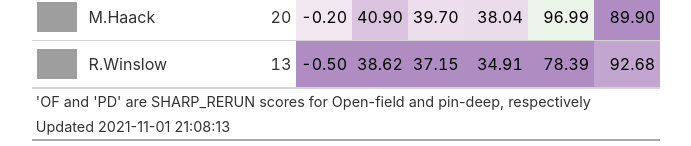
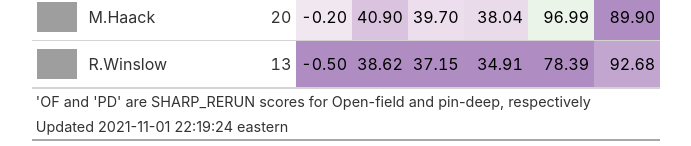
Before and after one commit to Puntalytics/Puntalytics.github.io, a Jekyll site: the page tables/latest.html, which Jekyll copies as it is, in a window 1280 px wide. Shown: the part 1562-1708 px from the top of the page, without its empty margins (294-985 px from the left). Built offline with Jekyll 4.4.1, drawn with Linux system fonts in a browser that asks for light colours; grey boxes are pictures that could not be loaded.

Commit message:
Update latest table

```diff
--- a/tables/latest.html
+++ b/tables/latest.html
@@ -5,12 +5,12 @@
 
 </head>
 <body>
-<div id="hhlzyluqoo" style="overflow-x:auto;overflow-y:auto;width:auto;height:auto;">
+<div id="vttuxkqyzw" style="overflow-x:auto;overflow-y:auto;width:auto;height:auto;">
   <style>html {
   font-family: -apple-system, BlinkMacSystemFont, 'Segoe UI', Roboto, Oxygen, Ubuntu, Cantarell, 'Helvetica Neue', 'Fira Sans', 'Droid Sans', Arial, sans-serif;
 }
 
-#hhlzyluqoo .gt_table {
+#vttuxkqyzw .gt_table {
   display: table;
   border-collapse: collapse;
   margin-left: auto;
@@ -35,7 +35,7 @@
   border-left-color: #D3D3D3;
 }
 
-#hhlzyluqoo .gt_heading {
+#vttuxkqyzw .gt_heading {
   background-color: #FFFFFF;
   text-align: center;
   border-bottom-color: #FFFFFF;
@@ -47,7 +47,7 @@
   border-right-color: #D3D3D3;
 }
 
-#hhlzyluqoo .gt_title {
+#vttuxkqyzw .gt_title {
   color: #333333;
   font-size: 125%;
   font-weight: initial;
@@ -57,7 +57,7 @@
   border-bottom-width: 0;
 }
 
-#hhlzyluqoo .gt_subtitle {
+#vttuxkqyzw .gt_subtitle {
   color: #333333;
   font-size: 85%;
   font-weight: initial;
@@ -67,13 +67,13 @@
   border-top-width: 0;
 }
 
-#hhlzyluqoo .gt_bottom_border {
+#vttuxkqyzw .gt_bottom_border {
   border-bottom-style: solid;
   border-bottom-width: 2px;
   border-bottom-color: #D3D3D3;
 }
 
-#hhlzyluqoo .gt_col_headings {
+#vttuxkqyzw .gt_col_headings {
   border-top-style: solid;
   border-top-width: 2px;
   border-top-color: #D3D3D3;
@@ -88,7 +88,7 @@
   border-right-color: #D3D3D3;
 }
 
-#hhlzyluqoo .gt_col_heading {
+#vttuxkqyzw .gt_col_heading {
   color: #333333;
   background-color: #FFFFFF;
   font-size: 100%;
@@ -108,7 +108,7 @@
   overflow-x: hidden;
 }
 
-#hhlzyluqoo .gt_column_spanner_outer {
+#vttuxkqyzw .gt_column_spanner_outer {
   color: #333333;
   background-color: #FFFFFF;
   font-size: 100%;
@@ -120,15 +120,15 @@
   padding-right: 4px;
 }
 
-#hhlzyluqoo .gt_column_spanner_outer:first-child {
+#vttuxkqyzw .gt_column_spanner_outer:first-child {
   padding-left: 0;
 }
 
-#hhlzyluqoo .gt_column_spanner_outer:last-child {
+#vttuxkqyzw .gt_column_spanner_outer:last-child {
   padding-right: 0;
 }
 
-#hhlzyluqoo .gt_column_spanner {
+#vttuxkqyzw .gt_column_spanner {
   border-bottom-style: solid;
   border-bottom-width: 2px;
   border-bottom-color: #D3D3D3;
@@ -140,7 +140,7 @@
   width: 100%;
 }
 
-#hhlzyluqoo .gt_group_heading {
+#vttuxkqyzw .gt_group_heading {
   padding: 8px;
   color: #333333;
   background-color: #FFFFFF;
@@ -162,7 +162,7 @@
   vertical-align: middle;
 }
 
-#hhlzyluqoo .gt_empty_group_heading {
+#vttuxkqyzw .gt_empty_group_heading {
   padding: 0.5px;
   color: #333333;
   background-color: #FFFFFF;
@@ -177,15 +177,15 @@
   vertical-align: middle;
 }
 
-#hhlzyluqoo .gt_from_md > :first-child {
+#vttuxkqyzw .gt_from_md > :first-child {
   margin-top: 0;
 }
 
-#hhlzyluqoo .gt_from_md > :last-child {
+#vttuxkqyzw .gt_from_md > :last-child {
   margin-bottom: 0;
 }
 
-#hhlzyluqoo .gt_row {
+#vttuxkqyzw .gt_row {
   padding-top: 8px;
   padding-bottom: 8px;
   padding-left: 5px;
@@ -204,7 +204,7 @@
   overflow-x: hidden;
 }
 
-#hhlzyluqoo .gt_stub {
+#vttuxkqyzw .gt_stub {
   color: #333333;
   background-color: #FFFFFF;
   font-size: 100%;
@@ -216,7 +216,7 @@
   padding-left: 12px;
 }
 
-#hhlzyluqoo .gt_summary_row {
+#vttuxkqyzw .gt_summary_row {
   color: #333333;
   background-color: #FFFFFF;
   text-transform: inherit;
@@ -226,7 +226,7 @@
   padding-right: 5px;
 }
 
-#hhlzyluqoo .gt_first_summary_row {
+#vttuxkqyzw .gt_first_summary_row {
   padding-top: 8px;
   padding-bottom: 8px;
   padding-left: 5px;
@@ -236,7 +236,7 @@
   border-top-color: #D3D3D3;
 }
 
-#hhlzyluqoo .gt_grand_summary_row {
+#vttuxkqyzw .gt_grand_summary_row {
   color: #333333;
   background-color: #FFFFFF;
   text-transform: inherit;
@@ -246,7 +246,7 @@
   padding-right: 5px;
 }
 
-#hhlzyluqoo .gt_first_grand_summary_row {
+#vttuxkqyzw .gt_first_grand_summary_row {
   padding-top: 8px;
   padding-bottom: 8px;
   padding-left: 5px;
@@ -256,11 +256,11 @@
   border-top-color: #D3D3D3;
 }
 
-#hhlzyluqoo .gt_striped {
+#vttuxkqyzw .gt_striped {
   background-color: rgba(128, 128, 128, 0.05);
 }
 
-#hhlzyluqoo .gt_table_body {
+#vttuxkqyzw .gt_table_body {
   border-top-style: solid;
   border-top-width: 2px;
   border-top-color: #D3D3D3;
@@ -269,7 +269,7 @@
   border-bottom-color: #D3D3D3;
 }
 
-#hhlzyluqoo .gt_footnotes {
+#vttuxkqyzw .gt_footnotes {
   color: #333333;
   background-color: #FFFFFF;
   border-bottom-style: none;
@@ -283,13 +283,13 @@
   border-right-color: #D3D3D3;
 }
 
-#hhlzyluqoo .gt_footnote {
+#vttuxkqyzw .gt_footnote {
   margin: 0px;
   font-size: 90%;
   padding: 4px;
 }
 
-#hhlzyluqoo .gt_sourcenotes {
+#vttuxkqyzw .gt_sourcenotes {
   color: #333333;
   background-color: #FFFFFF;
   border-bottom-style: none;
@@ -303,41 +303,41 @@
   border-right-color: #D3D3D3;
 }
 
-#hhlzyluqoo .gt_sourcenote {
+#vttuxkqyzw .gt_sourcenote {
   font-size: 90%;
   padding: 4px;
 }
 
-#hhlzyluqoo .gt_left {
+#vttuxkqyzw .gt_left {
   text-align: left;
 }
 
-#hhlzyluqoo .gt_center {
+#vttuxkqyzw .gt_center {
   text-align: center;
 }
 
-#hhlzyluqoo .gt_right {
+#vttuxkqyzw .gt_right {
   text-align: right;
   font-variant-numeric: tabular-nums;
 }
 
-#hhlzyluqoo .gt_font_normal {
+#vttuxkqyzw .gt_font_normal {
   font-weight: normal;
 }
 
-#hhlzyluqoo .gt_font_bold {
+#vttuxkqyzw .gt_font_bold {
   font-weight: bold;
 }
 
-#hhlzyluqoo .gt_font_italic {
+#vttuxkqyzw .gt_font_italic {
   font-style: italic;
 }
 
-#hhlzyluqoo .gt_super {
+#vttuxkqyzw .gt_super {
   font-size: 65%;
 }
 
-#hhlzyluqoo .gt_footnote_marks {
+#vttuxkqyzw .gt_footnote_marks {
   font-style: italic;
   font-weight: normal;
   font-size: 65%;
@@ -669,7 +669,7 @@
       <td class="gt_sourcenote" colspan="9">'OF and 'PD' are SHARP_RERUN scores for Open-field and pin-deep, respectively</td>
     </tr>
     <tr>
-      <td class="gt_sourcenote" colspan="9">Updated 2021-11-01 21:08:13</td>
+      <td class="gt_sourcenote" colspan="9">Updated 2021-11-01 22:19:24 eastern</td>
     </tr>
   </tfoot>
 
```
